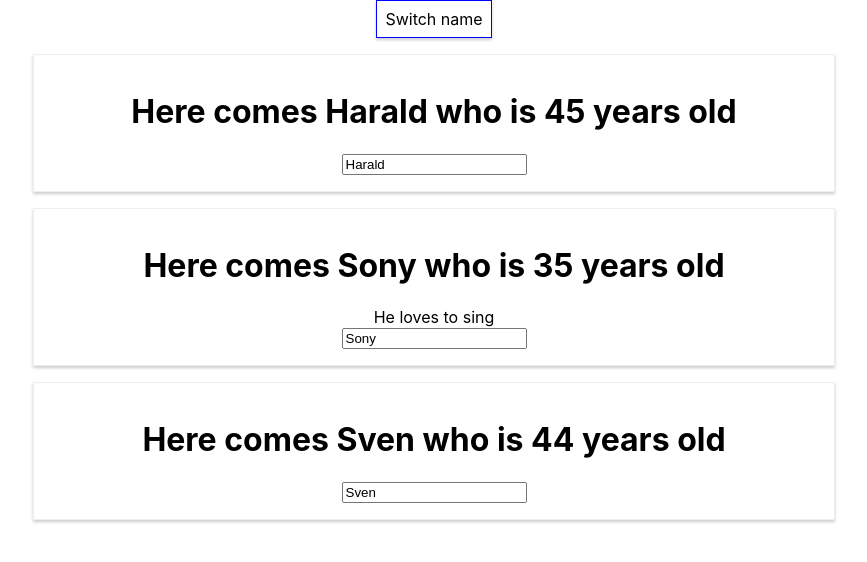
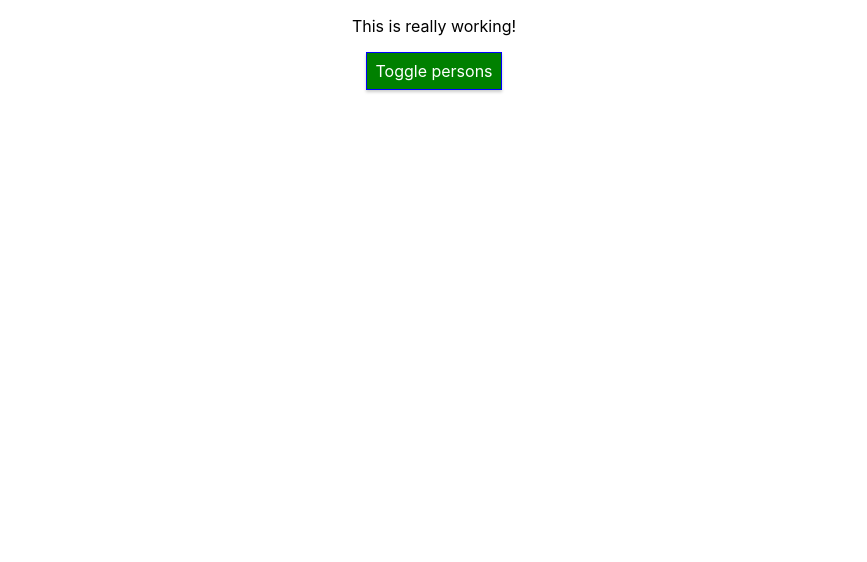
Before and after one commit to harryC72/udemyReact, a React (Create React App) app: page / in a window 1280 px wide. Shown: the top 562 px of the page, without its empty margins (206-1073 px from the left). Built offline with nearby package versions, Linux system fonts and the light colour scheme.

Commit message:
started with styling

```diff
--- a/package.json
+++ b/package.json
@@ -5,7 +5,8 @@
   "dependencies": {
     "react": "^16.8.6",
     "react-dom": "^16.8.6",
-    "react-scripts": "3.0.0"
+    "react-scripts": "3.0.0",
+    "uuid": "^3.3.2"
   },
   "scripts": {
     "start": "react-scripts start",
--- a/src/App.css
+++ b/src/App.css
@@ -1,3 +1,11 @@
 .App {
   text-align: center;
 }
+
+.red {
+  color: red;
+}
+
+.bold{
+  font-weight: bold;
+}
--- a/src/App.js
+++ b/src/App.js
@@ -1,13 +1,15 @@
 import React from 'react';
 import './App.css';
 import Person from './Person/Person'
+import uuid from 'uuid/v1';
+
 
 class App  extends React.Component{
 
   state = {persons : [
-    {name: 'Harald', age: 45},
-    {name: 'Sony', age: 35 },
-    {name: 'Sven', age: 44}
+    {id: 1, name: 'Harald', age: 45},
+    {id: 2, name: 'Sony', age: 35 },
+    {id: 3, name: 'Sven', age: 44}
   ]
 };
 
@@ -17,25 +19,51 @@ class App  extends React.Component{
         {name: 'Gustav', age: 12},
         {name: 'Lenny', age: 35 },
         {name: myName, age: 53},
-      ]
+      ],
+      otherState: 'some other value',
+      showPersons: false
       })
   }
 
-  nameChangedHandler = (event) => {
-    this.setState({
-      persons : [
-        {name: 'Gustav', age: 12},
-        {name: event.target.value, age: 35 },
-        {name: 'Sven', age: 53},
-      ]
-      })
+  detelePersonHandler = (personIndex) => {
+    const persons = [...this.state.persons]; //Update state in an immutable fashion
+    persons.splice(personIndex, 1);
+    this.setState({persons: persons});
+  }
+
+  nameChangedHandler = (event, id) => {
+    const personIndex = this.state.persons.findIndex(p =>{
+      return p.id === id;
+    });
+
+    const person = { ...this.state.persons[personIndex] };
+
+        //Alternative const person = Object.assign({}, this.state.persons[personIndex]);
+
+    person.name = event.target.value;
+
+    const persons = [...this.state.persons];
+    persons[personIndex] = person;
+
+    this.setState({persons: persons});
+
+  }
+
+
+  togglePersonsHandler = () => {
+    const doesShow = this.state.showPersons;
+    this.setState({showPersons: !doesShow});
+  }
+
+  outPutHandler(){
 
   }
 
   render(){
 
     const style = {
-      background: 'white',
+      background: 'green',
+      color: 'white',
       border: '1px solid blue',
       font: 'inherit',
       padding: '8px',
@@ -43,21 +71,39 @@ class App  extends React.Component{
       boxShadow: '0 2px 3px #ccc'
     }
 
+    let persons = null;
+
+    if(this.state.showPersons === true){
+      persons =
+      <div>
+        {this.state.persons.map((person, index) =>
+          <Person
+            key={person.id}
+            click={() => this.detelePersonHandler(index)}
+            name={person.name}
+            age={person.age}
+            changed={(event) => this.nameChangedHandler(event, person.id)}
+            />)}
+     </div>
+      style.background = 'red';
+    }
+
+    let classes = [];
+
+    if(this.state.persons.length <= 2){
+      classes.push('red');
+    }
+
+    if(this.state.persons.length <= 1){
+      classes.push('bold');
+    }
+
     return (
     <div className="App">
+      <p className={classes.join(' ')}>This is really working!</p>
     <button style={style}
-     onClick={this.switchEventHandler.bind(this,'Samuel')}>Switch name</button>
-    <Person name={this.state.persons[0].name}
-     age={this.state.persons[0].age} />
-    <Person
-     click={this.switchEventHandler.bind(this,'Jack')}
-      name= {this.state.persons[1].name}
-       age={this.state.persons[1].age}
-       changed={this.nameChangedHandler}
-       >He loves to sing</Person>
-    <Person click={this.switchEventHandler.bind(this,"Max!!")}
-     name={this.state.persons[2].name}
-      age={this.state.persons[2].age}/>
+     onClick={this.togglePersonsHandler}>Toggle persons</button>
+     {persons}
     </div>
   )}
   }
```
